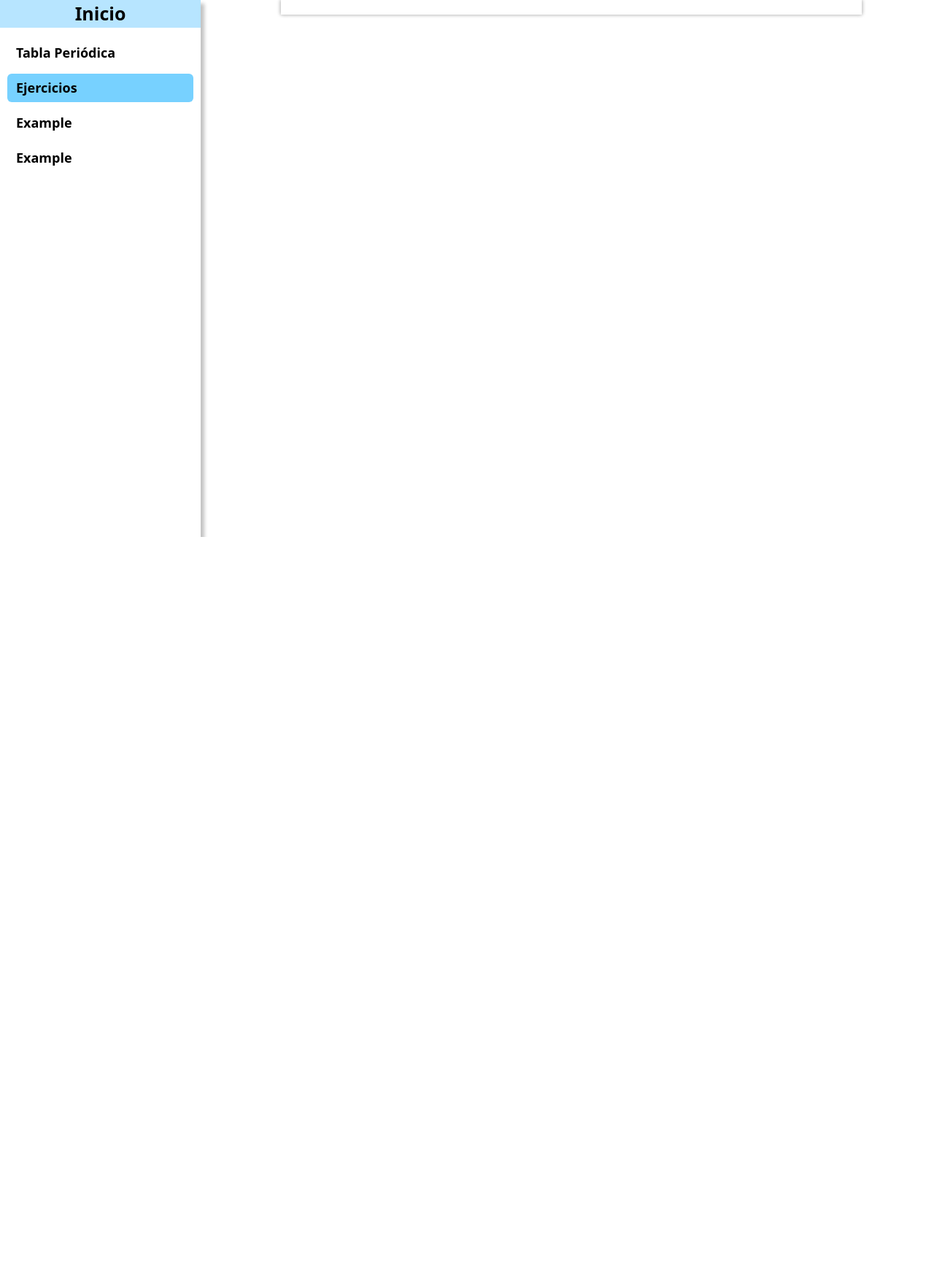
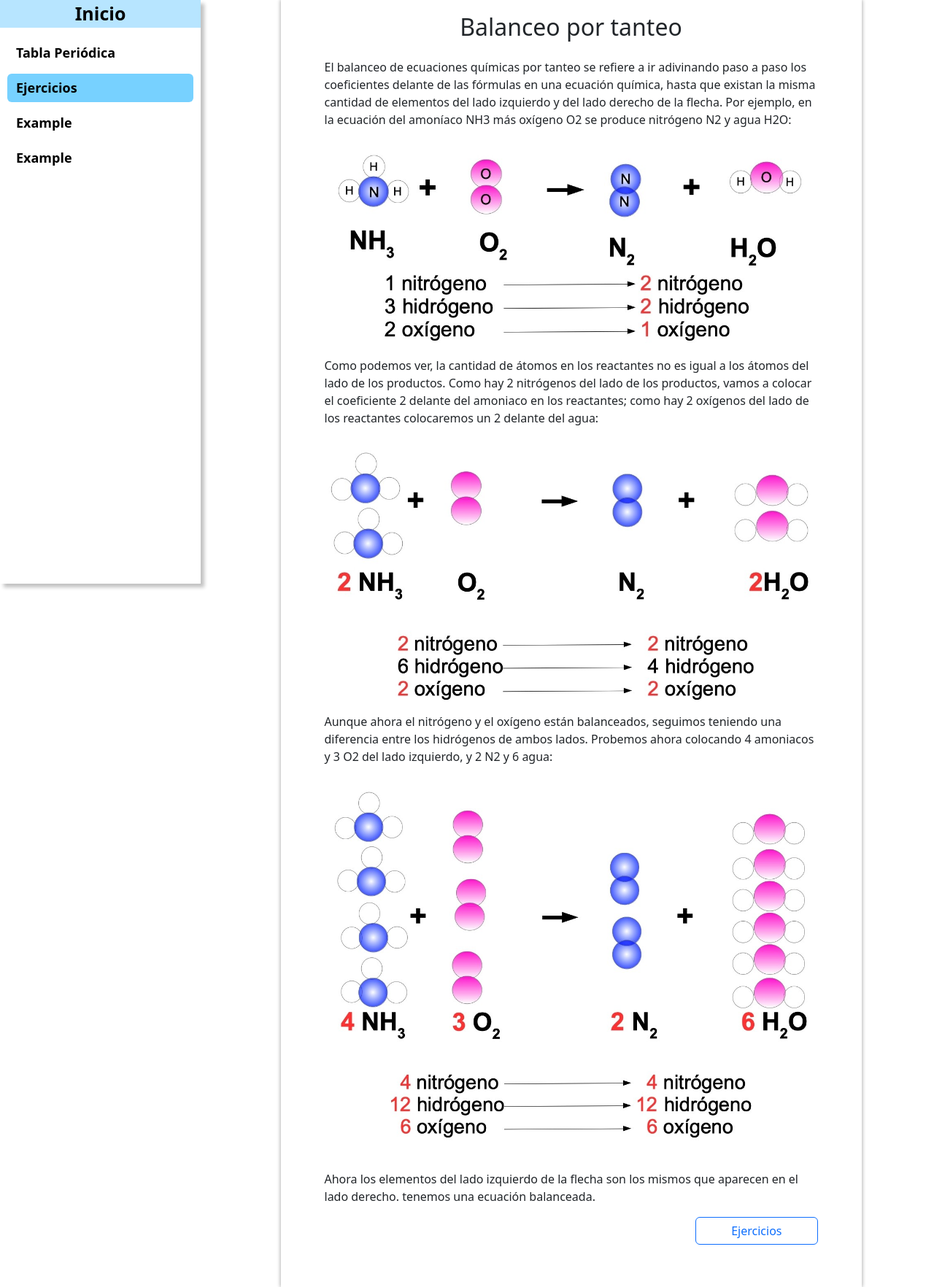
Before and after one commit to ChromeBridge321/Trino-s-Project, a Laravel app: page /exercices in a window 1280 px wide. Shown: the part 64-1828 px from the top of the page at 73% size. Before the commit the page ends 800 px from the top, so only its background shows below. Run offline with Laravel 12, Linux system fonts and the light colour scheme.

Commit message:
apartado de informacion

```diff
--- a/resources/views/exercices.blade.php
+++ b/resources/views/exercices.blade.php
@@ -1,37 +1,35 @@
 <!DOCTYPE html>
 <html lang="en">
+
 <head>
     <meta charset="UTF-8">
     <meta name="viewport" content="width=device-width, initial-scale=1.0">
     <title> Inicio </title>
-    <link
-    href="https://cdn.jsdelivr.net/npm/bootstrap@5.3.2/dist/css/bootstrap.min.css"
-    rel="stylesheet"
-    integrity="sha384-T3c6CoIi6uLrA9TneNEoa7RxnatzjcDSCmG1MXxSR1GAsXEV/Dwwykc2MPK8M2HN"
-    crossorigin="anonymous"
-    />
+    <link href="https://cdn.jsdelivr.net/npm/bootstrap@5.3.2/dist/css/bootstrap.min.css" rel="stylesheet"
+        integrity="sha384-T3c6CoIi6uLrA9TneNEoa7RxnatzjcDSCmG1MXxSR1GAsXEV/Dwwykc2MPK8M2HN" crossorigin="anonymous" />
     <link href="https://fonts.googleapis.com/css2?family=Montserrat&family=Open+Sans&display=swap" rel="stylesheet">
     <link rel="stylesheet" href="https://cdn.jsdelivr.net/npm/normalize.css@8.0.1/normalize.min.css">
-    <link rel="stylesheet" href="{{asset('assets/ColorVar.css')}}">
-    <link rel="stylesheet" href="{{asset('assets/Buttons.css')}}">
-    <link rel="stylesheet" href="{{asset('assets/Container.css')}}">
+    <link rel="stylesheet" href="{{ asset('assets/ColorVar.css') }}">
+    <link rel="stylesheet" href="{{ asset('assets/Buttons.css') }}">
+    <link rel="stylesheet" href="{{ asset('assets/Container.css') }}">
 </head>
 <header>
     <nav class="header__main">
-        <img src="{{asset('images/WhiteCircle.png')}}" alt="">
+        <img src="{{ asset('images/WhiteCircle.png') }}" alt="">
         <p>ChemSolver</p>
     </nav>
 </header>
+
 <body>
     <div class="container-fluid p-0 d-flex h-100">
 
         <div class="sidebar">
-      <a href="{{route('home')}}" class="sidebar__homebtn">
+            <a href="{{ route('home') }}" class="sidebar__homebtn">
                 Inicio
             </a>
             <ul class="mynav nav nav-pills flex-column mb-auto">
                 <li class="nav-item mb-1">
-            <a href="{{route('periodictable')}}" class="sidebarbtn">
+                    <a href="{{ route('periodictable') }}" class="sidebarbtn">
                         Tabla Periódica
                     </a>
                 </li>
@@ -56,23 +54,90 @@
 
         <div class="maincontainer">
             <div class="maincontent">
+                <div class=" row">
 
+                    <div class="col-12 pt-2 text-center">
+                        <h2>Balanceo por tanteo</h2>
+                    </div>
+
+                    <div class="col-12 pt-3">
+                        <p>
+                            El balanceo de ecuaciones químicas por tanteo se refiere a ir adivinando paso a paso los
+                            coeficientes delante de las fórmulas en una ecuación química, hasta que existan la misma
+                            cantidad de elementos del lado izquierdo y del lado derecho de la flecha.
+
+                            Por ejemplo, en la ecuación del amoníaco NH3 más oxígeno O2 se produce nitrógeno N2 y agua
+                            H2O:
+                        </p>
+                    </div>
+
+
+                    <div class=" col-12 pt-3">
+                        <img src="{{ asset('images/balanceo-1.jpg') }}" alt="" class=" img-fluid">
+                    </div>
+
+
+                    <div class="col-12 pt-3">
+                        <p>
+                            Como podemos ver, la cantidad de átomos en los reactantes no es igual a los átomos del lado
+                            de los productos.
+
+                            Como hay 2 nitrógenos del lado de los productos, vamos a colocar el coeficiente 2 delante
+                            del amoniaco en los reactantes; como hay 2 oxígenos del lado de los reactantes colocaremos
+                            un 2 delante del agua:
+                        </p>
+                    </div>
+
+
+                    <div class=" col-12 pt-3">
+                        <img src="{{ asset('images/balanceo-2.jpg') }}" alt="" class=" img-fluid">
+                    </div>
+
+
+                    <div class="col-12 pt-3">
+                        <p>
+                            Aunque ahora el nitrógeno y el oxígeno están balanceados, seguimos teniendo una diferencia
+                            entre los hidrógenos de ambos lados.
+
+                            Probemos ahora colocando 4 amoniacos y 3 O2 del lado izquierdo, y 2 N2 y 6 agua:
+                        </p>
+                    </div>
+
+
+                    <div class=" col-12 pt-3">
+                        <img src="{{ asset('images/balanceo-3.jpg') }}" alt="" class=" img-fluid">
+                    </div>
+
+
+                    <div class="col-12 pt-3">
+                        <p>
+                            Ahora los elementos del lado izquierdo de la flecha son los mismos que aparecen en el lado
+                            derecho. tenemos una ecuación balanceada.
+                        </p>
+                    </div>
+
+
+                    <div class="col-12 d-flex justify-content-end pb-5">
+                      <a class=" btn btn-outline-primary ps-5 pe-5">
+                        Ejercicios
+                      </a>
+                    </div>
+
+
+                </div>
             </div>
         </div>
 
     </div>
 
     <!-- Bootstrap JavaScript Libraries -->
-  <script
-  src="https://cdn.jsdelivr.net/npm/@popperjs/core@2.11.8/dist/umd/popper.min.js"
-  integrity="sha384-I7E8VVD/ismYTF4hNIPjVp/Zjvgyol6VFvRkX/vR+Vc4jQkC+hVqc2pM8ODewa9r"
-  crossorigin="anonymous"
-  ></script>
+    <script src="https://cdn.jsdelivr.net/npm/@popperjs/core@2.11.8/dist/umd/popper.min.js"
+        integrity="sha384-I7E8VVD/ismYTF4hNIPjVp/Zjvgyol6VFvRkX/vR+Vc4jQkC+hVqc2pM8ODewa9r" crossorigin="anonymous">
+    </script>
 
-  <script
-      src="https://cdn.jsdelivr.net/npm/bootstrap@5.3.2/dist/js/bootstrap.min.js"
-      integrity="sha384-BBtl+eGJRgqQAUMxJ7pMwbEyER4l1g+O15P+16Ep7Q9Q+zqX6gSbd85u4mG4QzX+"
-      crossorigin="anonymous"
-  ></script>
+    <script src="https://cdn.jsdelivr.net/npm/bootstrap@5.3.2/dist/js/bootstrap.min.js"
+        integrity="sha384-BBtl+eGJRgqQAUMxJ7pMwbEyER4l1g+O15P+16Ep7Q9Q+zqX6gSbd85u4mG4QzX+" crossorigin="anonymous">
+    </script>
 </body>
+
 </html>
```
Also changed, not shown: public/images/balanceo-1.jpg (added), public/images/balanceo-2.jpg (added), public/images/balanceo-3.jpg (added). Lines whose indentation alone changed are shown as unchanged.
